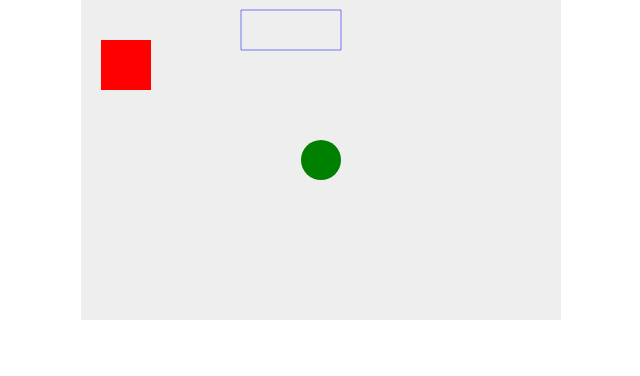
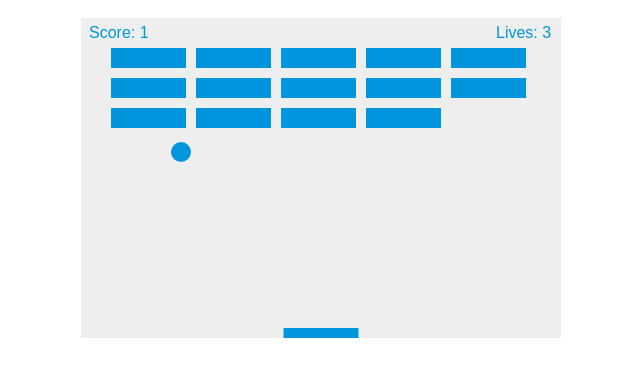
Before and after one commit to OseDoe/Breakout, a plain HTML site: page index.html in a window 1280 px wide. Shown: the whole page, without its empty margins (319-959 px from the left). Drawn offline with Linux system fonts and the light colour scheme.

Commit message:
Add all the logic to the game

```diff
--- a/script.js
+++ b/script.js
@@ -1,26 +1,178 @@
-const canvas = document.getElementById('canv');
-// Context, to draw inside the canvas
+// ===== Variables declaration ===== //
+const canvas = document.getElementById("canv");
 const ctx = canvas.getContext("2d");
+// Ball Radius
+const ballRadius = 10;
+// Canvas variables
+let x = canvas.width / 2;
+let y = canvas.height - 30;
+let dx = 2;
+let dy = -2;
+// Paddle
+const paddleHeight = 10;
+const paddleWidth = 75;
+let paddleX = (canvas.width - paddleWidth) / 2;
+let rightPressed = false;
+let leftPressed = false;
+// Bricks
+let brickRowCount = 3;
+let brickColumnCount = 5;
+let brickWidth = 75;
+let brickHeight = 20;
+let brickPadding = 10;
+let brickOffsetTop = 30;
+let brickOffsetLeft = 30;
+// Score
+let score = 0;
+// Lives
+let lives = 3;
 
+// We will hold the bricks in a two dimensional array
+let bricks = [];
+for (let c = 0; c < brickColumnCount; c++) {
+	bricks[c] = [];
+	for (let r = 0; r < brickRowCount; r++) {
+		bricks[c][r] = { x: 0, y: 0 , status: 1 };
+	}
+}
+
+// Event Handlers for the paddle
+// Keyboard
+document.addEventListener("keydown", keyDownHandler, false);
+document.addEventListener("keyup", keyUpHandler, false);
+function keyDownHandler(e) {
+	if (e.keyCode == 39) rightPressed = true;
+	else if (e.keyCode == 37) leftPressed = true;
+}
+function keyUpHandler(e) {
+	if (e.keyCode == 39) rightPressed = false;
+	else if (e.keyCode == 37) leftPressed = false;
+}
+// Mouse
+document.addEventListener('mousemove', mouseMoveHandler, false);
+function mouseMoveHandler(e) {
+    let relativeX = e.clientX - canvas.offsetLeft;
+    if (relativeX > 0 && relativeX < canvas.width) {
+        paddleX = relativeX - paddleWidth/2;
+    }
+}
+
+// Collision detection bricks-ball
+function collisionDetection() {
+    for (let c=0; c<brickColumnCount; c++) {
+        for (let r=0; r<brickRowCount; r++) {
+            let b = bricks[c][r];
+            if (b.status == 1) {
+                if(x > b.x && x < b.x+brickWidth && y < b.y && y < b.y+brickHeight) {
+                    dy = -dy;
+                    b.status = 0;
+                    score++;
+                    if(score == brickRowCount*brickColumnCount) {
+                        alert("YOU WIN, CONGRATULATIONS!");
+                        document.location.reload();
+                    }
+                }
+            }
+        }
+    }
+}
+
+// Counting the score
+function drawScore() {
+    ctx.font = '16px Arial';
+    ctx.fillStyle = '#0095DD';
+    ctx.fillText('Score: ' + score, 8, 20);
+}
+
+// Draw lives
+function drawLives() {
+    ctx.font = '16px Arial';
+    ctx.fillStyle = '#0095DD';
+    ctx.fillText('Lives: ' + lives, canvas.width-65, 20);
+}
+
+// Draw the ball
+function drawBall() {
 	ctx.beginPath();
-// The first two value sspecifies the coordinates, while the other two the width and height -> ctx.rect(x, y, width, height)
-ctx.rect(20, 40, 50, 50);
-ctx.fillStyle = "#FF0000";
+	ctx.arc(x, y, ballRadius, 0, Math.PI * 2);
+	ctx.fillStyle = "#0095DD";
 	ctx.fill();
 	ctx.closePath();
+}
 
+function drawPaddle() {
 	ctx.beginPath();
-// ctx.arc(x, y, radius, startAngle, endAngle, directionOfDrawing);
-    // StartAngle and endAngle must be in radians
-    // directionOfDrawing is optional, being false for clockwise [default], or true for anti-clockwise
-ctx.arc(240, 160, 20, 0, Math.PI*2, false);
-ctx.fillStyle = "green";
+	ctx.rect(paddleX, canvas.height - paddleHeight, paddleWidth, paddleHeight);
+	ctx.fillStyle = "#0095DD";
 	ctx.fill();
 	ctx.closePath();
+}
 
-// Also, we can use either fill() or stroke()
+// Draw bricks
+function drawBricks() {
+    for(let c=0; c<brickColumnCount; c++) {
+        for(let r=0; r<brickRowCount; r++) {
+            if (bricks[c][r].status ==1) {
+                let brickX = (c*(brickWidth+brickPadding))+brickOffsetLeft;
+                let brickY = (r*(brickHeight+brickPadding))+brickOffsetTop;
+                bricks[c][r].x = brickX;
+                bricks[c][r].y = brickY;
                 ctx.beginPath();
-ctx.rect(160, 10, 100, 40);
-ctx.strokeStyle = "rgba(0, 0, 255, 0.5)";
-ctx.stroke();
+                ctx.rect(brickX, brickY, brickWidth, brickHeight);
+                ctx.fillStyle = "#0095DD";
+                ctx.fill();
                 ctx.closePath();
+            }
+        }
+    }
+}
+
+// Clear the context at each frame
+function draw() {
+	ctx.clearRect(0, 0, canvas.width, canvas.height);
+	drawBricks();
+	drawBall();
+    drawPaddle();
+    drawScore();
+    drawLives();
+    collisionDetection();
+
+	// Ball collision
+	// Collision for x coordinates
+	if (x + dx > canvas.width - ballRadius || x + dx < ballRadius) dx = -dx;
+	// Collision for y coordinates (we only need top, so we'll comment it out)
+	// if (y + dy > canvas.height - ballRadius || y + dy < ballRadius) dy = -dy;
+	if (y + dy < ballRadius) {
+		dy = -dy;
+	} else if (y + dy > canvas.height - ballRadius) {
+		if (x > paddleX && x < paddleX + paddleWidth) {
+			dy = -dy;
+		} else {
+			lives--;
+            if(!lives) {
+                alert("GAME OVER");
+                document.location.reload();
+            }
+            else {
+                x = canvas.width/2;
+                y = canvas.height-30;
+                dx = 2;
+                dy = -2;
+                paddleX = (canvas.width-paddleWidth)/2;
+            }
+		}
+	}
+	x += dx;
+	y += dy;
+
+	// Paddle Movement
+	if (rightPressed && paddleX < canvas.width - paddleWidth) {
+		paddleX += 7;
+	} else if (leftPressed && paddleX > 0) {
+		paddleX -= 7;
+    }
+    requestAnimationFrame(draw);
+}
+
+// Draw every 10ms
+draw();
```
Also changed, not shown: index.html (+1 -0 lines). Lines whose indentation alone changed are shown as unchanged.
